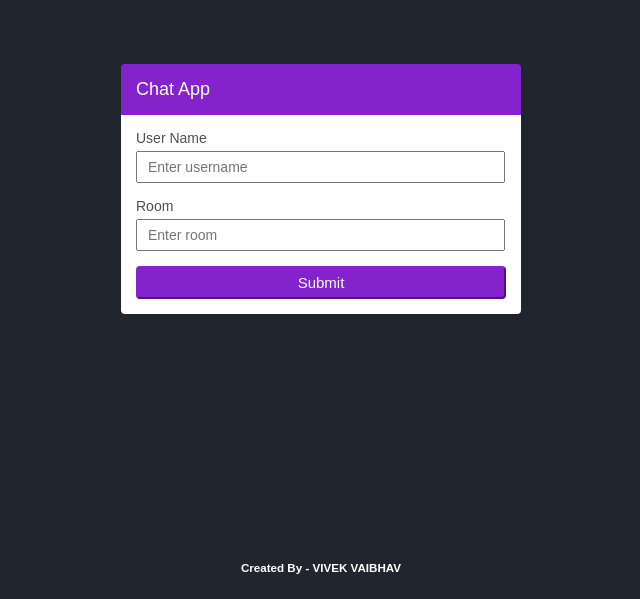
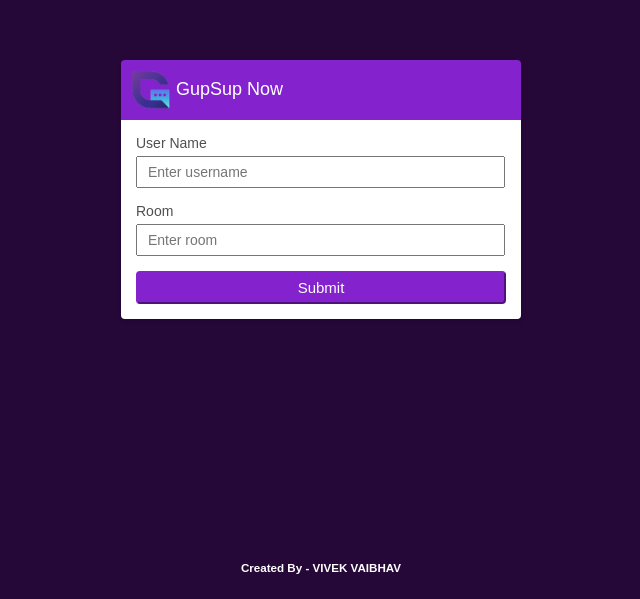
Before and after one commit to vivek1623/gupsup-now, a website: page public/index.html in a window 1280 px wide. Shown: the part 221-820 px from the top of the page, without its empty margins (319-959 px from the left). Drawn offline with Linux system fonts and the light colour scheme.

Commit message:
logo added

```diff
--- a/public/css/index.css
+++ b/public/css/index.css
@@ -3,7 +3,7 @@ body {
     color: #fff;
     margin: auto;
     padding: 10px;
-    background-color: #21252d;
+    background-color: #250738;
     height: 100vh;
     display: flex;
     justify-content: center;
@@ -26,10 +26,24 @@ p {
     box-shadow: 0 2px 4px 0 rgba(0, 0, 0, 0.1);
 }
 
-.title {
+.form-header {
     background-color: #8423ce;
     font-size: 18px;
-    padding: 15px;
+    padding: 10px;
+    display: flex;
+    flex-direction: row;
+}
+
+.form-header img {
+  height: 40px;
+  width: 40px;
+}
+
+.form-header .title {
+  margin: 0px 5px;
+  display: flex;
+  flex-direction: column;
+  justify-content: center;
 }
 
 .form-container {
--- a/public/index.html
+++ b/public/index.html
@@ -2,7 +2,8 @@
 <html>
 
 <head>
-  <title>Chat app</title>
+  <title>GupSup Now</title>
+  <link rel="icon" href="/img/favicon.png">
   <meta name="viewport"
     content="width=device-width, height=device-height, initial-scale=0.9, user-scalable=0, minimum-scale=0.9, maximum-scale=1.0" />
   <link rel="stylesheet" href="/css/index.css">
@@ -11,7 +12,10 @@
 
 <body>
   <div class="main-container ">
-    <div class="title">Chat App</div>
+    <div class="form-header">
+      <img src="/img/logo.png" alt="" />
+      <div class="title">GupSup Now</div>
+    </div>
     <div class="form-container">
       <form action="chat.html">
         <p>User Name</p>
```
Also changed, not shown: public/chat.html (+6 -2 lines), public/css/chat.css (+14 -1 lines), public/img/favicon.png (added), public/img/logo.png (added), 1 other file.
